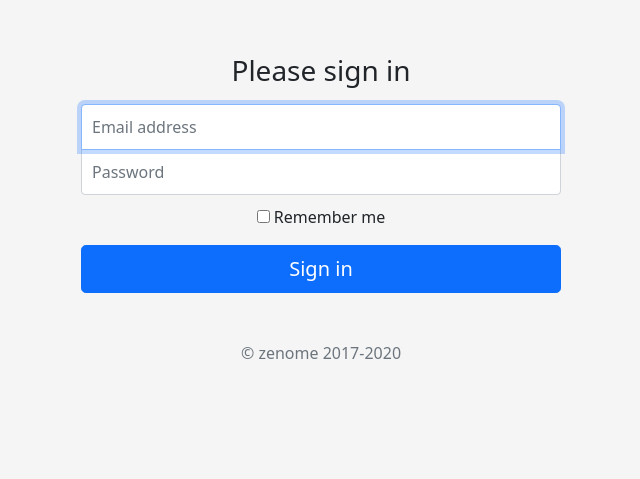
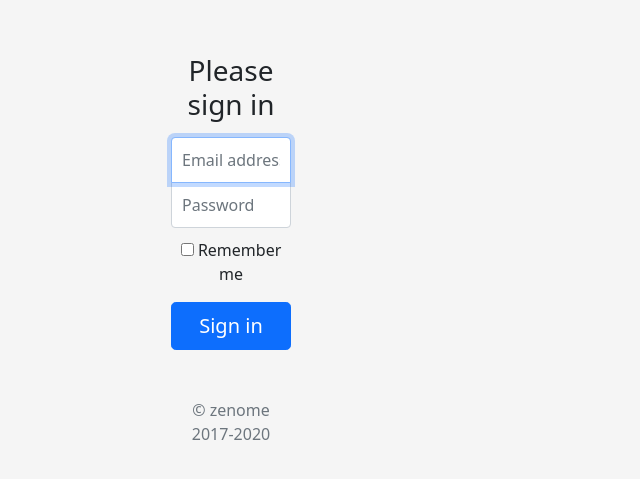
Before and after one commit to crot87/site-prototype, a plain HTML site: page signin.html in a window 1280 px wide. Shown: the part 201-680 px from the top of the page, without its empty margins (409-1049 px from the left). Drawn offline with nearby package versions, Linux system fonts and the light colour scheme; files that its build step writes are made by us from their sources.

Commit message:
Add files via upload

```diff
--- a/signin.html
+++ b/signin.html
@@ -35,7 +35,7 @@
   </head>
   <body class="text-center">
 <main class="form-signin">
-  <form style="width: 30rem; margin: 200px auto; ">
+  <form style="width: 40%; margin: 200px auto; ">
     <h1 class="h3 mb-3 fw-normal">Please sign in</h1>
     <label for="inputEmail" class="visually-hidden">Email address</label>
     <input type="email" id="inputEmail" class="form-control" placeholder="Email address" required autofocus>
```
